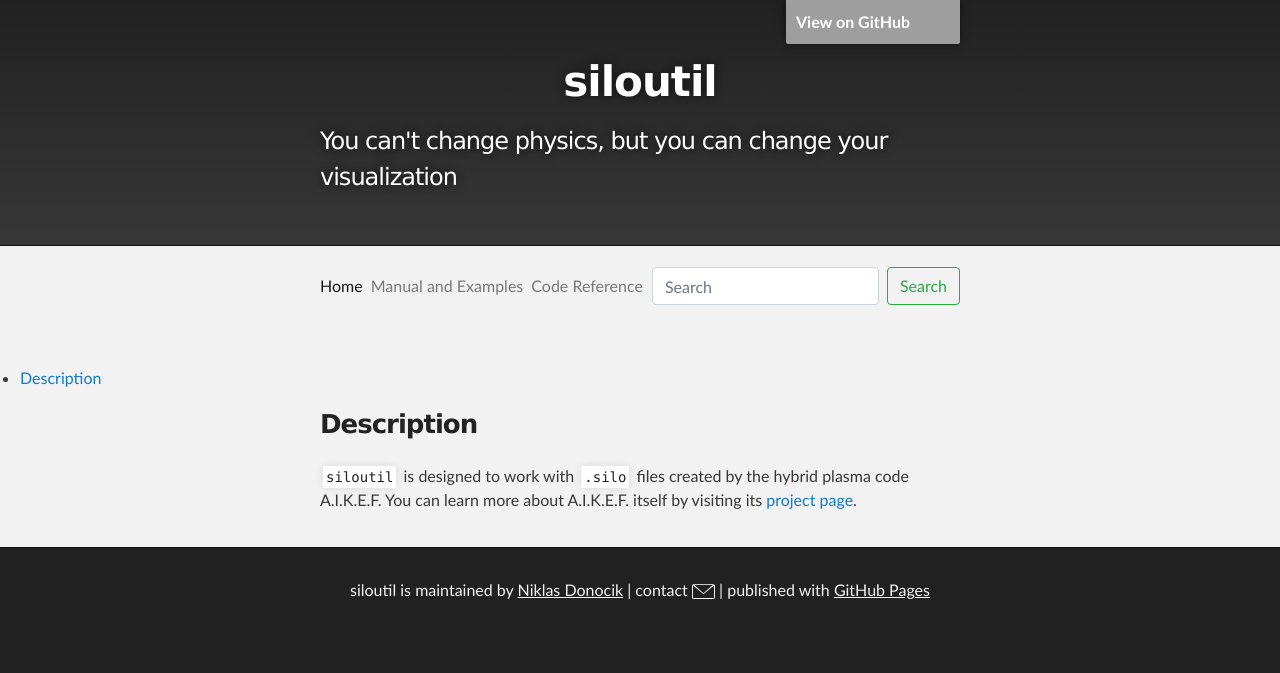
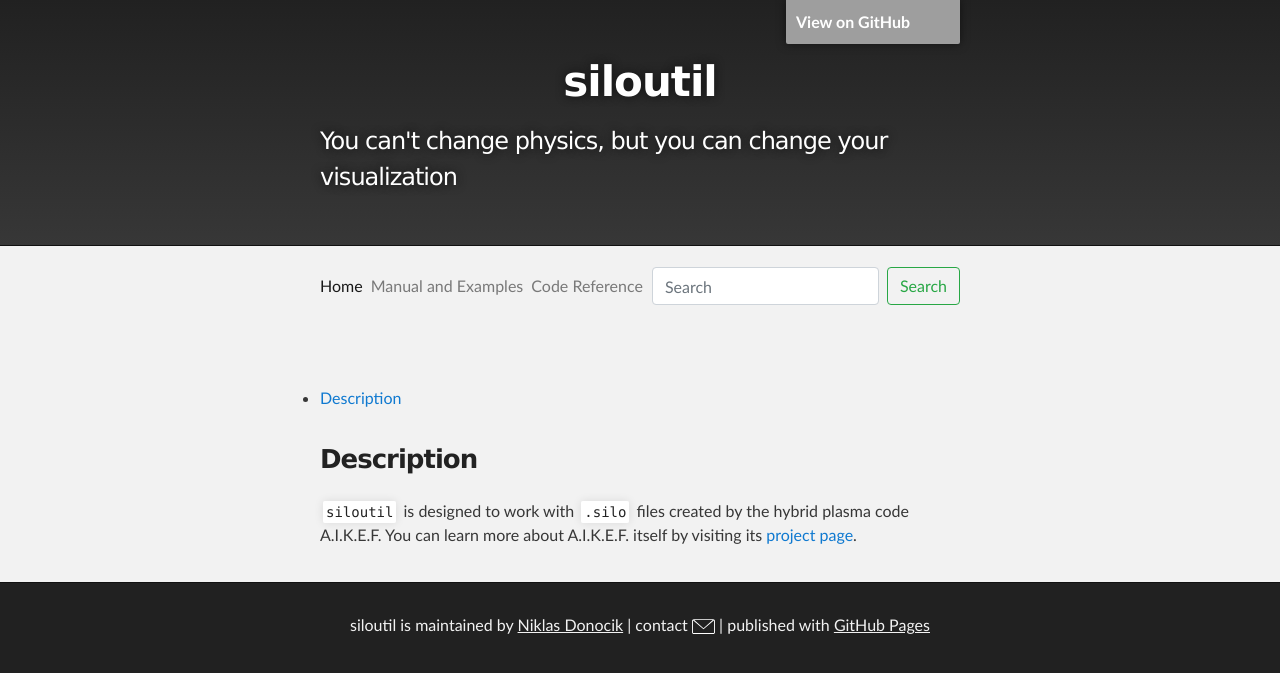
Before and after one commit to siloutil/siloutil.github.io, a Jekyll site: the page built from README.md, in a window 1280 px wide. Shown: the top 673 px of the page. Built offline with Jekyll 4.4.1, drawn with Linux system fonts in a browser that asks for light colours; our own code applies the rules of GitHub Pages for plain Markdown files; grey boxes are pictures that could not be loaded.

Commit message:
Update default.html

```diff
--- a/_layouts/default.html
+++ b/_layouts/default.html
@@ -69,7 +69,7 @@
           </nav>
 
     <div id="tipue_search_content" class="inner"></div>
-    {% include toc.html html=content h_min=2 h_max=2 %}
+    {% include toc.html html=content h_min=2 h_max=2  class='inner.toc' %}
       <section id="main_content" class="inner">
         {{ content }}
       </section>
```
